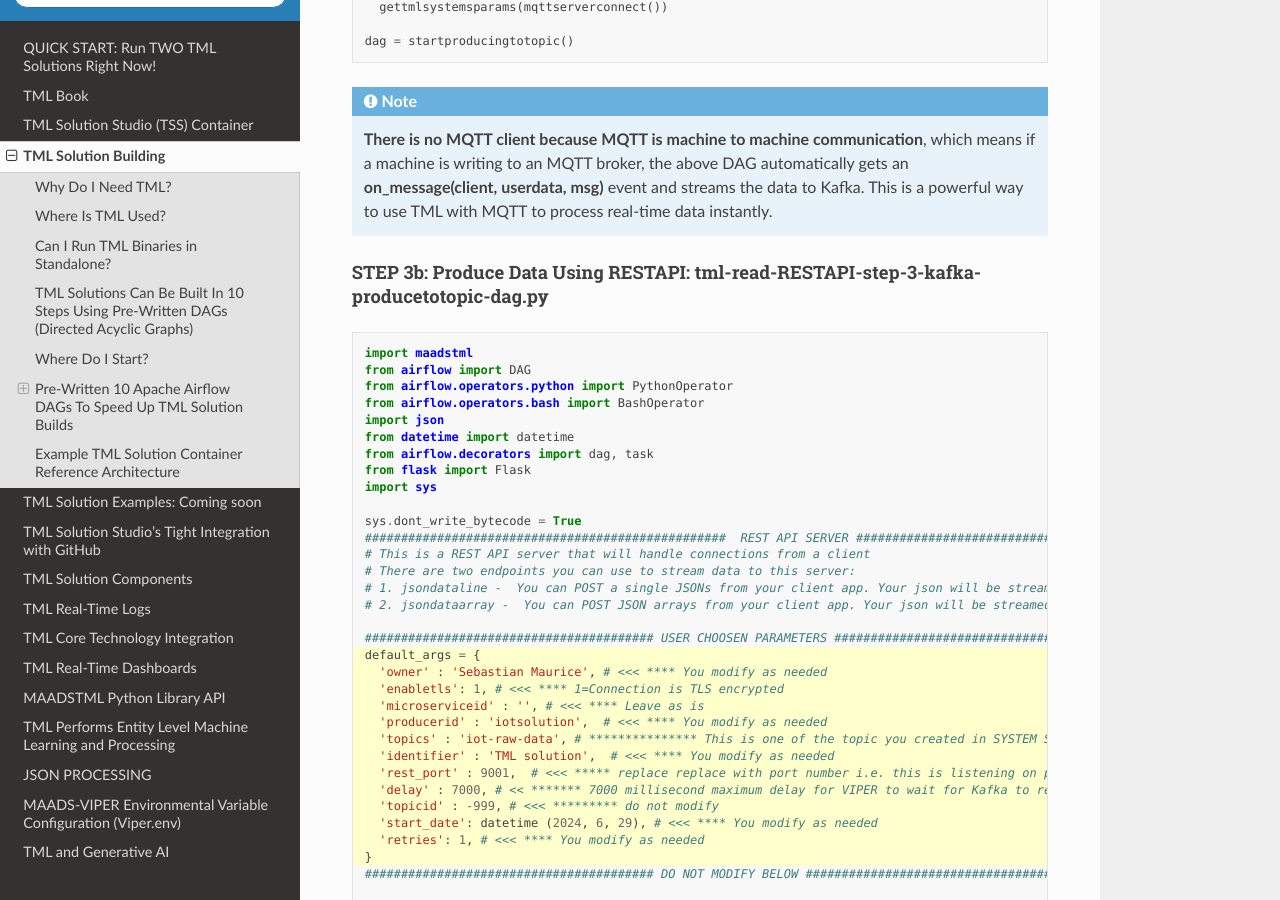
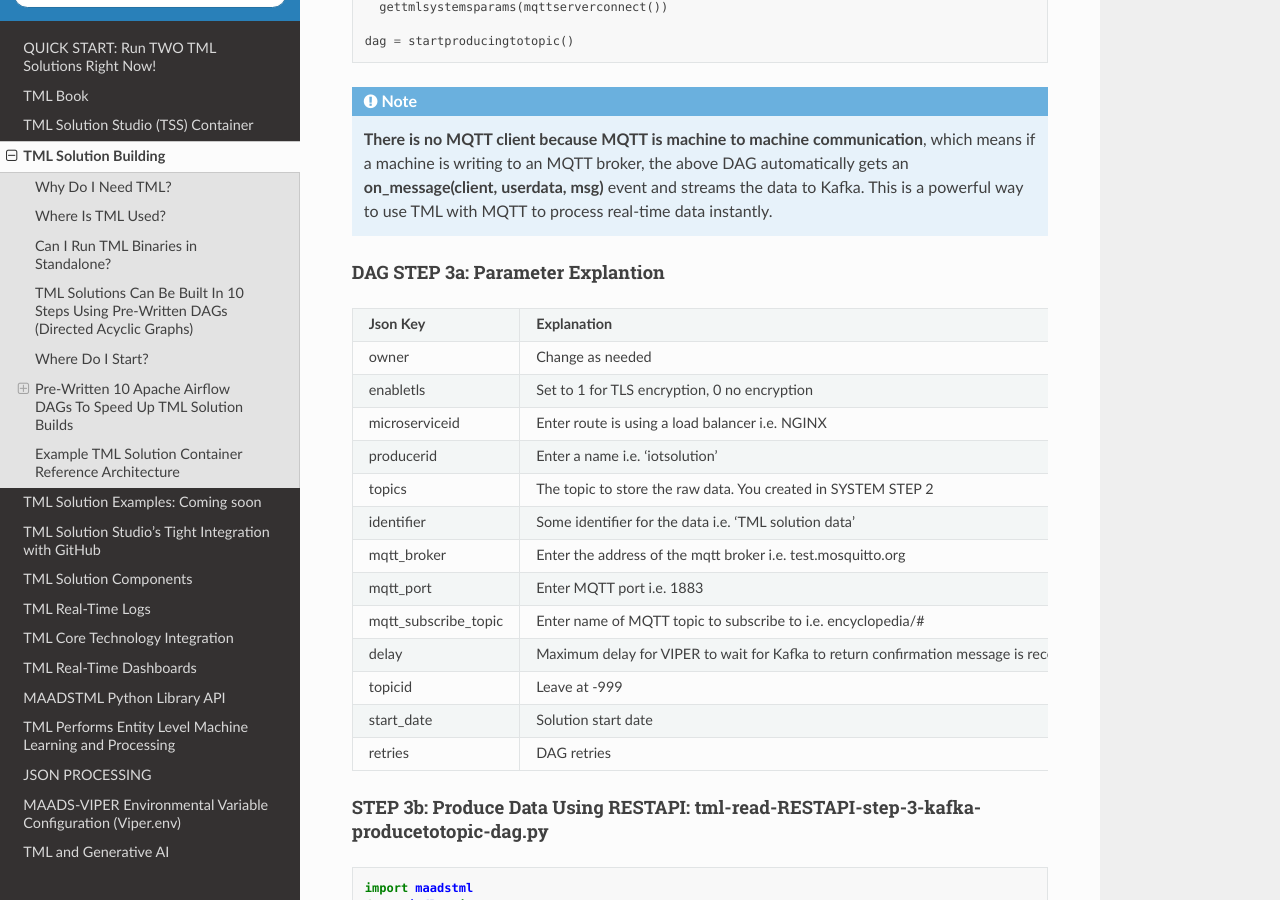
Before and after one commit to smaurice101/readthedocs, a Sphinx documentation site: the page built from docs/source/tmlbuilds.rst, in a window 1280 px wide and 900 px high, scrolled down 12122 px. Built offline with Sphinx 7.4.7 and the Read the Docs theme 2.0.0, drawn with Linux system fonts in a browser that asks for light colours.

Commit message:
Update tmlbuilds.rst

```diff
--- a/docs/source/tmlbuilds.rst
+++ b/docs/source/tmlbuilds.rst
@@ -609,6 +609,41 @@ STEP 3a: Produce Data Using MQTT: tml-read-MQTT-step-3-kafka-producetotopic-dag.
    automatically
    gets an **on_message(client, userdata, msg)** event and streams the data to Kafka.   This is a powerful way to use TML with MQTT to process real-time data
    instantly.
+
+DAG STEP 3a: Parameter Explantion
+""""""""""""""""""""""""""""""""""
+
+.. list-table::
+
+    * - **Json Key**
+      - **Explanation**
+    * - owner
+      - Change as needed
+    * - enabletls
+      - Set to 1 for TLS encryption, 0 no encryption
+    * - microserviceid
+      - Enter route is using a load balancer i.e. NGINX
+    * - producerid
+      - Enter a name i.e. 'iotsolution'
+    * - topics
+      - The topic to store the raw data. You created in SYSTEM STEP 2
+    * - identifier
+      - Some identifier for the data i.e.  'TML solution data'
+    * - mqtt_broker
+      - Enter the address of the mqtt broker i.e. test.mosquitto.org
+    * - mqtt_port
+      - Enter MQTT port i.e. 1883
+    * - mqtt_subscribe_topic
+      - Enter name of MQTT topic to subscribe to i.e. encyclopedia/#
+    * - delay
+      - Maximum delay for VIPER to wait for Kafka to return confirmation message is received and written to topic
+    * - topicid
+      - Leave at -999
+    * - start_date
+      - Solution start date
+    * - retries
+      - DAG retries
+
 
 STEP 3b: Produce Data Using RESTAPI: tml-read-RESTAPI-step-3-kafka-producetotopic-dag.py
 """"""""""""""""""""""""""""""""""""""""
```
